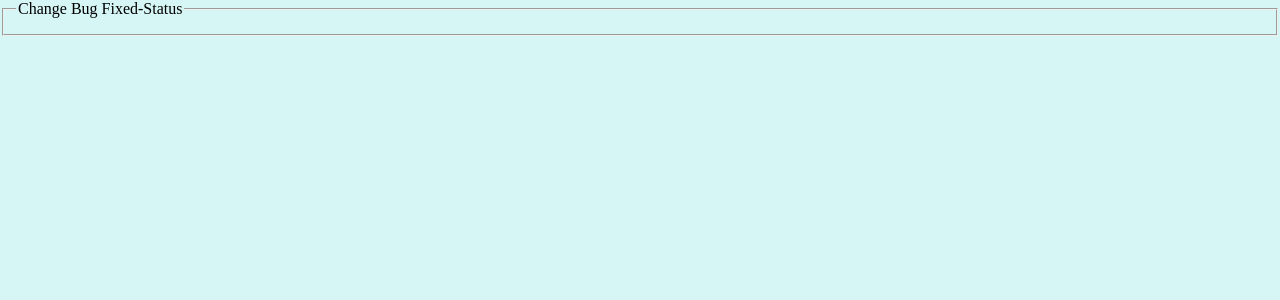
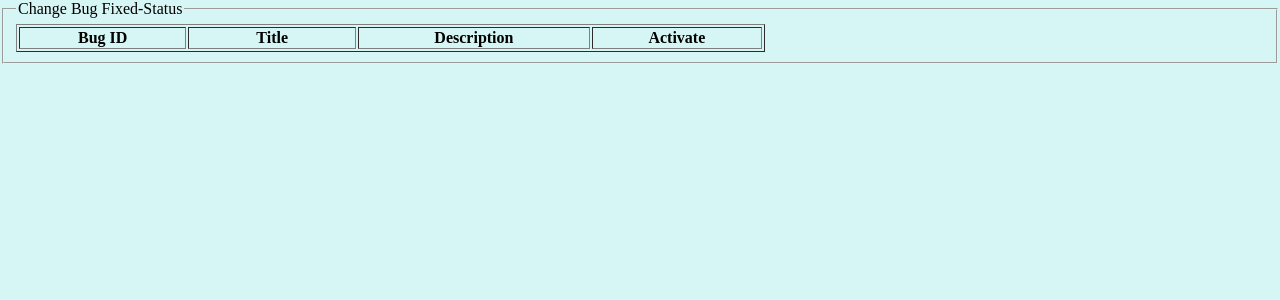
Before and after one commit to 1400205/BJTS, a PHP site: page /mybuglist.php in a window 1280 px wide. Shown: the top 300 px of the page. Run offline with PHP 8.4, Linux system fonts and the light colour scheme; data that the repository does not hold is empty.

Commit message:
attachment

```diff
--- a/mybuglist.php
+++ b/mybuglist.php
@@ -30,6 +30,10 @@ session_start();
         //get the result
         $result=mysqli_query($db,$sql);//fetch data from database
 
+        echo '<table border="1" style="width:60%">'.'<col width="60">'.'<col width="60">'.'<col width="60">'.'<col width="60">'.'<th>'.'Bug ID'.
+            '</th>'.'<th>'.'Title'.'</th>'.'<th>'.'Description'.
+
+            '</th>'.'<th>'.'Activate'.'</th>'.'</table>';
         //loop through the database and fetch all users with userStatus=0
         WHILE($row=mysqli_fetch_assoc($result))
         {
@@ -40,7 +44,7 @@ session_start();
             // $username=$row['username'];
 
             echo
-                '<a href="mybuglist.php?uid="'.$bugid .''.$bugid.' ' . $title.' '. $bugdes.'</a>';
+                '<a href="mybuglist.php?uid="'.$bugid.'<br>'.$bugid.'<br>' . $title.'<br>'. $bugdes.'</a>'.'</br>';
 
 
 
```
